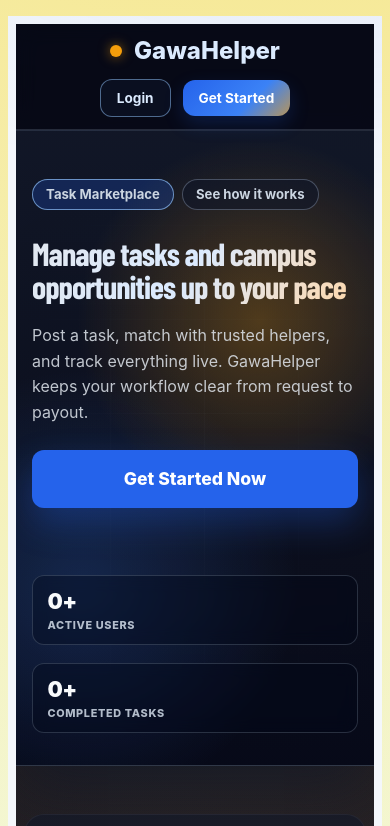
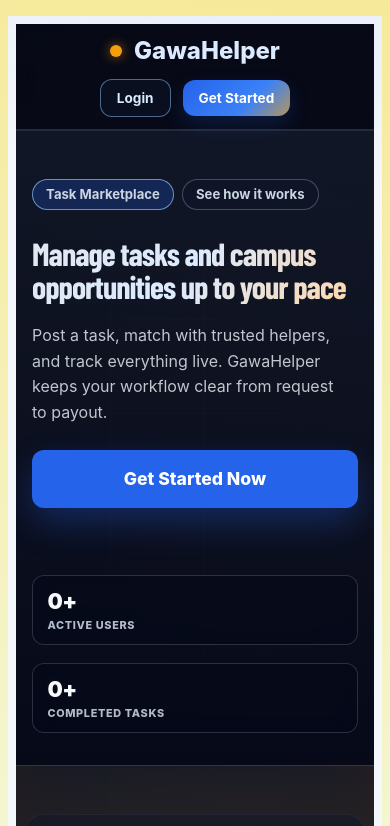
Before and after one commit to alexandercode-web/gawah, a React (Vite) app: page / in a window 390 px wide. Shown: the top 826 px of the page. Built offline with nearby package versions, Linux system fonts and the light colour scheme; no server answers.

Commit message:
Fix hero text overflow and gradient on iPhone SE

```diff
--- a/src/responsive.css
+++ b/src/responsive.css
@@ -157,9 +157,22 @@ img {
   }
 
   .hero-title {
-    font-size: clamp(2.2rem, 6vw, 3.5rem) !important;
+    font-size: clamp(1.8rem, 8vw, 2.8rem) !important;
+    word-break: break-word !important;
+    overflow-wrap: break-word !important;
+    white-space: normal !important;
+    max-width: 100% !important;
   }
 
+  .hero-subtitle {
+    font-size: 0.95rem !important;
+    padding-right: 0.5rem !important;
+  }
+
+  /* Ensure the background gradient doesn't overpower text on small screens */
+  .hero-live-shell {
+    background: linear-gradient(180deg, rgba(15, 23, 42, 0.8) 0%, rgba(2, 6, 23, 0.88) 100%) !important;
+  }
   /* Features section */
   .features-section {
     margin: 3rem 1rem !important;
```
